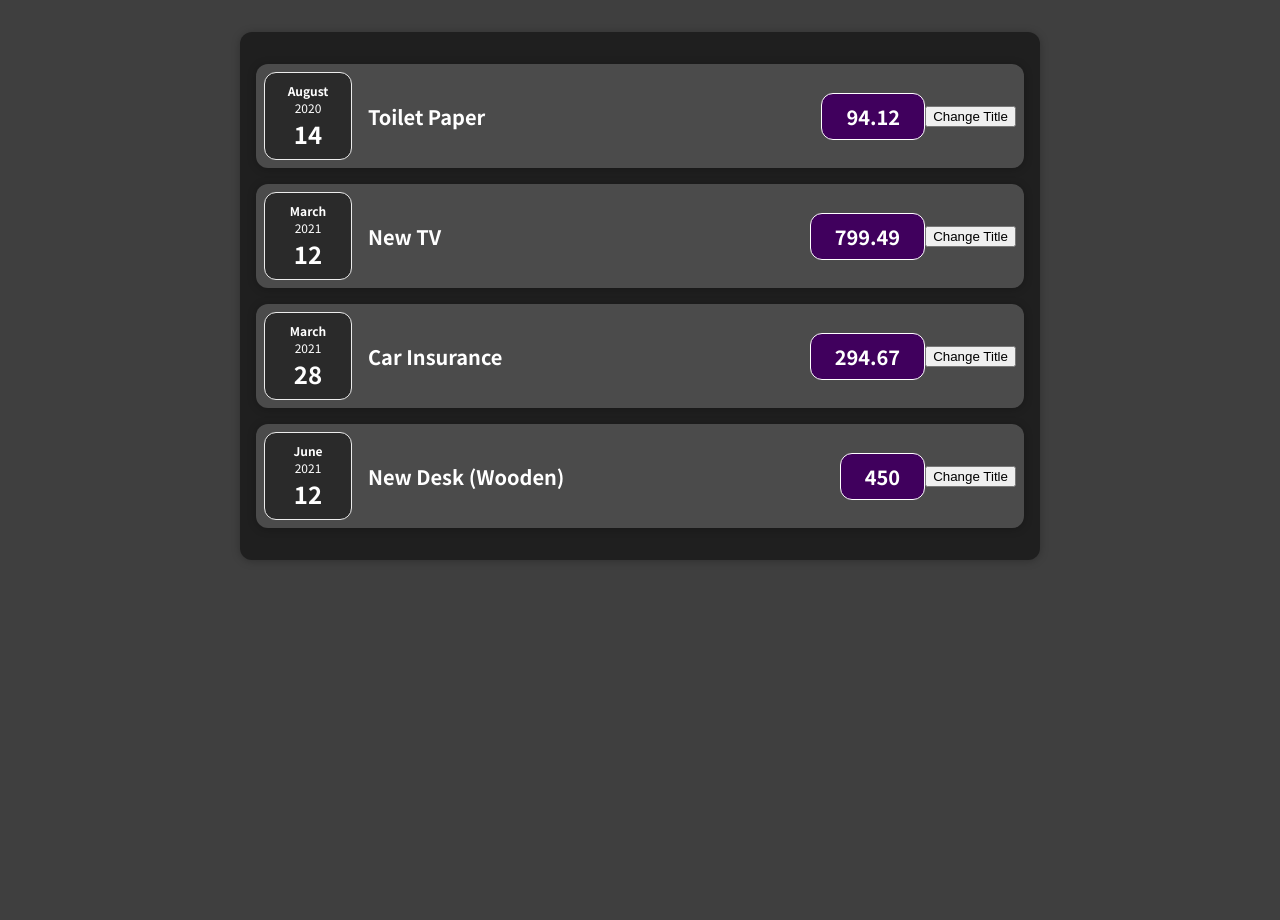
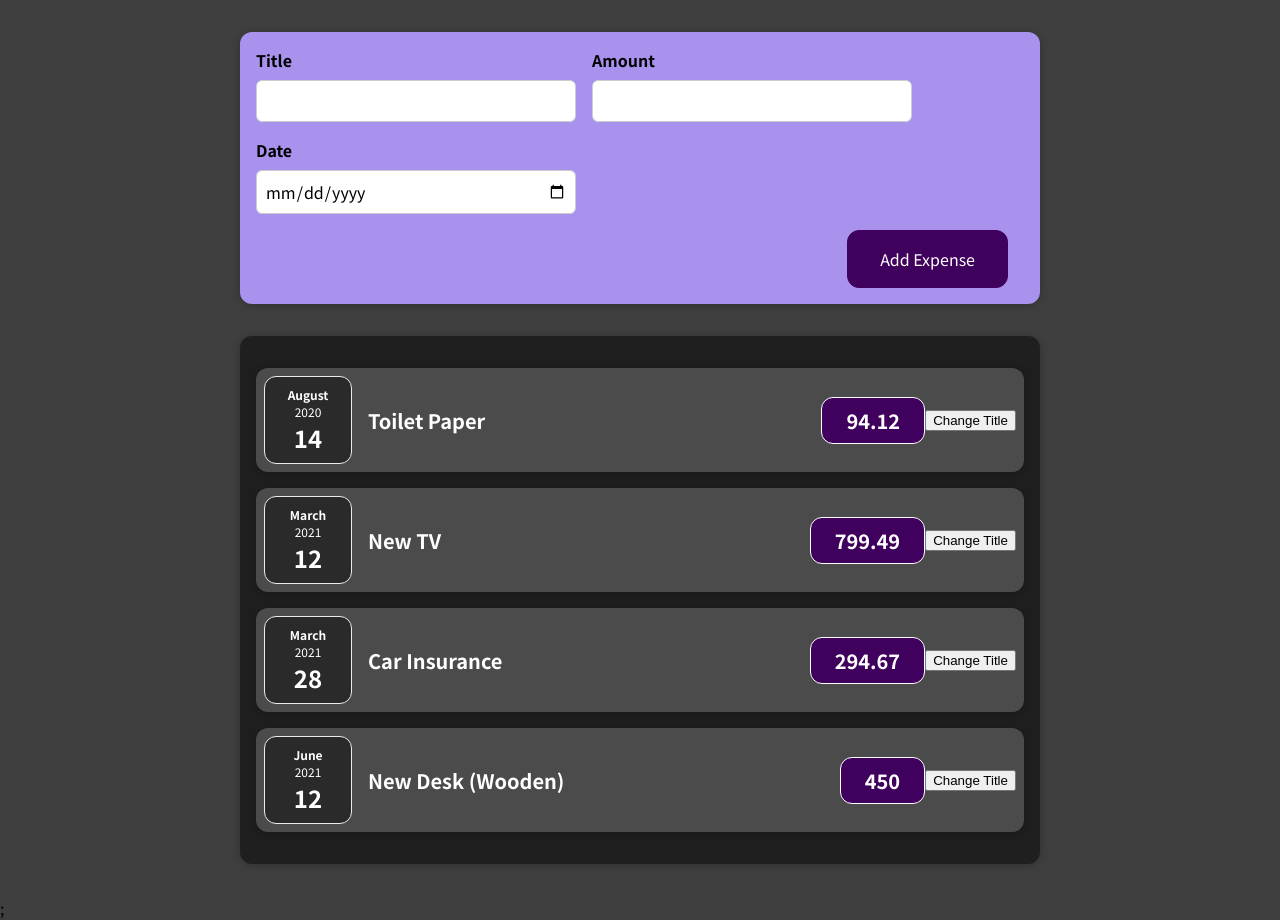
Before and after one commit to alxndrryan/expense-tracker, a React (Create React App) app: page / in a window 1280 px wide. Before the commit the page ends 800 px from the top, so only its background shows below. Built offline with nearby package versions, Linux system fonts and the light colour scheme.

Commit message:
builds newexpense and expenseform components w/ styling

```diff
--- a/src/App.js
+++ b/src/App.js
@@ -1,4 +1,5 @@
 import Expenses from "./components/Expenses/Expenses";
+import NewExpense from "./components/NewExpense/NewExpense";
 
 function App() {
   const expenses = [
@@ -23,7 +24,12 @@
     },
   ];
 
-  return <Expenses items={expenses} />;
+  return (
+    <div>
+      <NewExpense />
+      <Expenses items={expenses} />;
+    </div>
+  );
 }
 
 export default App;
--- a/src/components/Expenses/ExpenseItem.js
+++ b/src/components/Expenses/ExpenseItem.js
@@ -1,4 +1,4 @@
-import React, { useState } from "react";
+import { useState } from "react";
 import Card from "../UI/Card";
 import ExpenseDate from "./ExpenseDate";
 import "./ExpenseItem.css";
--- /dev/null
+++ b/src/components/NewExpense/ExpenseForm.css
@@ -0,0 +1,26 @@
+.new-expense__controls {
+  display: flex;
+  flex-wrap: wrap;
+  gap: 1rem;
+  margin-bottom: 1rem;
+  text-align: left;
+}
+
+.new-expense__control label {
+  font-weight: bold;
+  margin-bottom: 0.5rem;
+  display: block;
+}
+
+.new-expense__control input {
+  font: inherit;
+  padding: 0.5rem;
+  border-radius: 6px;
+  border: 1px solid #ccc;
+  width: 20rem;
+  max-width: 100%;
+}
+
+.new-expense__actions {
+  text-align: right;
+}
--- /dev/null
+++ b/src/components/NewExpense/ExpenseForm.js
@@ -0,0 +1,27 @@
+import "./ExpenseForm.css";
+
+const ExpenseForm = () => {
+  return (
+    <form>
+      <div className="new-expense__controls">
+        <div className="new-expense__control">
+          <label>Title</label>
+          <input type="text" />
+        </div>
+        <div className="new-expense__control">
+          <label>Amount</label>
+          <input type="number" min="0.01" step="0.01" />
+        </div>
+        <div className="new-expense__control">
+          <label>Date</label>
+          <input type="date" min="2019-01-01" max="2022-12-31" />
+        </div>
+      </div>
+      <div className="new-expense__actions">
+        <button type="submit">Add Expense</button>
+      </div>
+    </form>
+  );
+};
+
+export default ExpenseForm;
--- /dev/null
+++ b/src/components/NewExpense/NewExpense.css
@@ -0,0 +1,38 @@
+.new-expense {
+  background-color: #a892ee;
+  padding: 1rem;
+  margin: 2rem auto;
+  width: 50rem;
+  max-width: 95%;
+  border-radius: 12px;
+  text-align: center;
+  box-shadow: 0 1px 8px rgba(0, 0, 0, 0.25);
+}
+
+.new-expense button {
+  font: inherit;
+  cursor: pointer;
+  padding: 1rem 2rem;
+  border: 1px solid #40005d;
+  background-color: #40005d;
+  color: white;
+  border-radius: 12px;
+  margin-right: 1rem;
+}
+
+.new-expense button:hover,
+.new-expense button:active {
+  background-color: #510674;
+  border-color: #510674;
+}
+
+.new-expense button.alternative {
+  color: #220131;
+  border-color: transparent;
+  background-color: transparent;
+}
+
+.new-expense button.alternative:hover,
+.new-expense button.alternative:active {
+  background-color: #ddb3f8;
+}
--- /dev/null
+++ b/src/components/NewExpense/NewExpense.js
@@ -0,0 +1,12 @@
+import ExpenseForm from "./ExpenseForm";
+import "./NewExpense.css";
+
+const NewExpense = () => {
+  return (
+    <div className="new-expense">
+      <ExpenseForm />
+    </div>
+  );
+};
+
+export default NewExpense;
```
Also changed, not shown: 1 other file (tests, documents, lock files or other folders).
